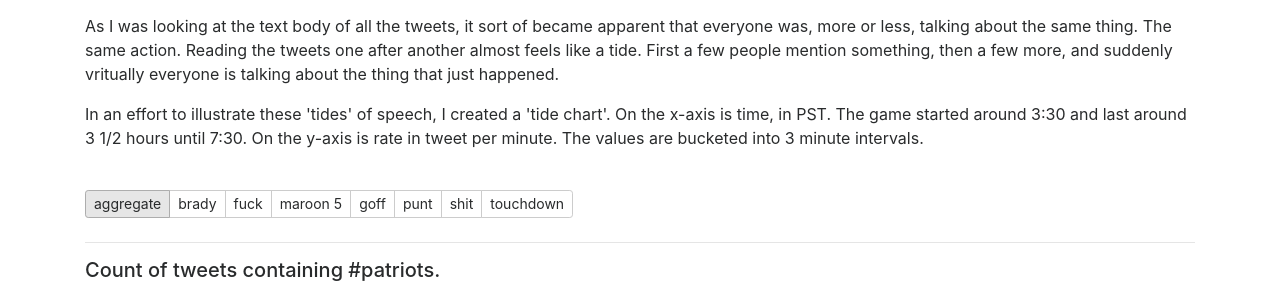
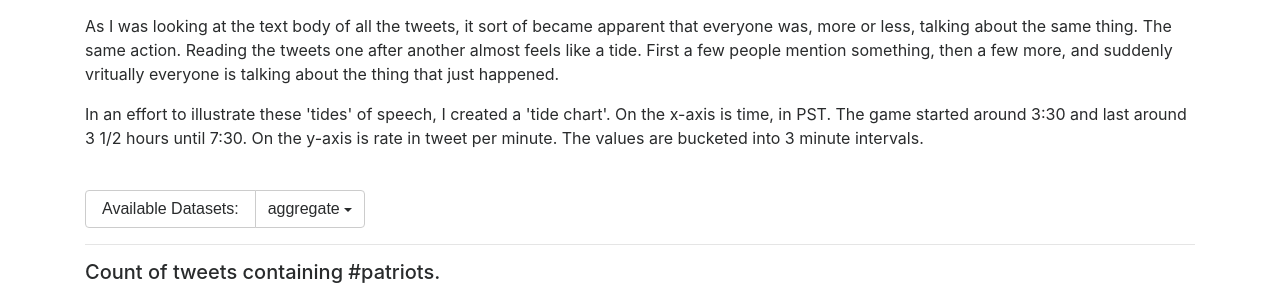
Before and after one commit to alexanderbcook/alexspace, a Flask app: page /superbowl/2019 in a window 1280 px wide. Shown: the part 282-571 px from the top of the page. Run offline with Flask 2, Linux system fonts and the light colour scheme; data that the repository does not hold is empty; some libraries are stand-ins or nearby versions.

Commit message:
design work on 2019 superrbowl page

```diff
--- a/app/templates/twitter/2019.html
+++ b/app/templates/twitter/2019.html
@@ -25,31 +25,21 @@
             <br>
         </section>
         <section>
-            <div class="btn-group btn-group-sm" data-toggle="buttons">
-              <label class="btn btn-secondary active" onclick="updateData(aggregate_patriots,aggregate_rams,'aggregate')">
-                <input type="radio" name="options" id="option1" autocomplete="off"> aggregate
-              </label>
-             <label class="btn btn-secondary" onclick="updateData(brady_patriots,brady_rams,'brady')">
-                <input type="radio" name="options" id="option2" autocomplete="off"> brady
-              </label>
-              <label class="btn btn-secondary" onclick="updateData(fuck_patriots,fuck_rams,'fuck')">
-                <input type="radio" name="options" id="option2" autocomplete="off"> fuck
-              </label>
-              <label class="btn btn-secondary" onclick="updateData(maroon_5_patriots,maroon_5_rams,'maroon 5')">
-                <input type="radio" name="options" id="option4" autocomplete="off"> maroon 5
-              </label>
-             <label class="btn btn-secondary" onclick="updateData(goff_patriots,goff_rams,'goff')">
-                <input type="radio" name="options" id="option4" autocomplete="off"> goff
-              </label>
-             <label class="btn btn-secondary" onclick="updateData(punt_patriots,punt_rams,'punt')">
-                <input type="radio" name="options" id="option4" autocomplete="off"> punt
-              </label>
-              <label class="btn btn-secondary" onclick="updateData(shit_patriots,shit_rams,'shit')">
-                <input type="radio" name="options" id="option3" autocomplete="off"> shit
-              </label>
-              <label class="btn btn-secondary" onclick="updateData(touchdown_patriots,touchdown_rams,'touchdown')">
-                <input type="radio" name="options" id="option3" autocomplete="off"> touchdown
-              </label>
+            <div class="btn-group">
+                <button type="button" class="btn btn-secondary">Available Datasets:  </button>
+                <button type="button" class="btn btn-secondary dropdown-toggle dropdown-toggle-split" data-toggle="dropdown" aria-haspopup="true" id="dataset-text" aria-expanded="false">
+                <span class="sr-only">Toggle Dropdown</span>
+                </button>
+                <div class="dropdown-menu">
+                    <a class="dropdown-item" onclick="updateData(aggregate_patriots,aggregate_rams,'aggregate')" href="#">aggregate</a>
+                    <a class="dropdown-item" onclick="updateData(brady_patriots,brady_rams,'brady')" href="#">brady</a>
+                    <a class="dropdown-item" onclick="updateData(goff_patriots,goff_rams,'goff')" href="#">goff</a>
+                    <a class="dropdown-item" onclick="updateData(shit_patriots,shit_rams,'shit')" href="#">shit</a>
+                    <a class="dropdown-item" onclick="updateData(fuck_patriots,fuck_rams,'fuck')" href="#">fuck</a>
+                    <a class="dropdown-item" onclick="updateData(touchdown_patriots,touchdown_rams,'touchdown')" href="#">touchdown</a>
+                    <a class="dropdown-item" onclick="updateData(punt_patriots,punt_rams,'punt')" href="#">punt</a>
+                    <a class="dropdown-item" onclick="updateData(maroon_5_patriots,maroon_5_rams,'maroon 5')" href="#">maroon 5</a>
+                </div>
             </div>
             <hr>
             <h5 id="header-text-patriots"></h5>
@@ -248,6 +238,7 @@
                 document.getElementById('header-text-rams').innerHTML = "Count of tweets containing #rams and the word '" + argument + "'.";
                 document.getElementById('header-text-patriots').innerHTML = "Count of tweets containing #patriots and the word '" +argument + "'.";
             }
+            document.getElementById('dataset-text').innerHTML = argument + '   '
         }
         window.onload = updateData(aggregate_patriots, aggregate_rams,"aggregate")
 </script>
```
